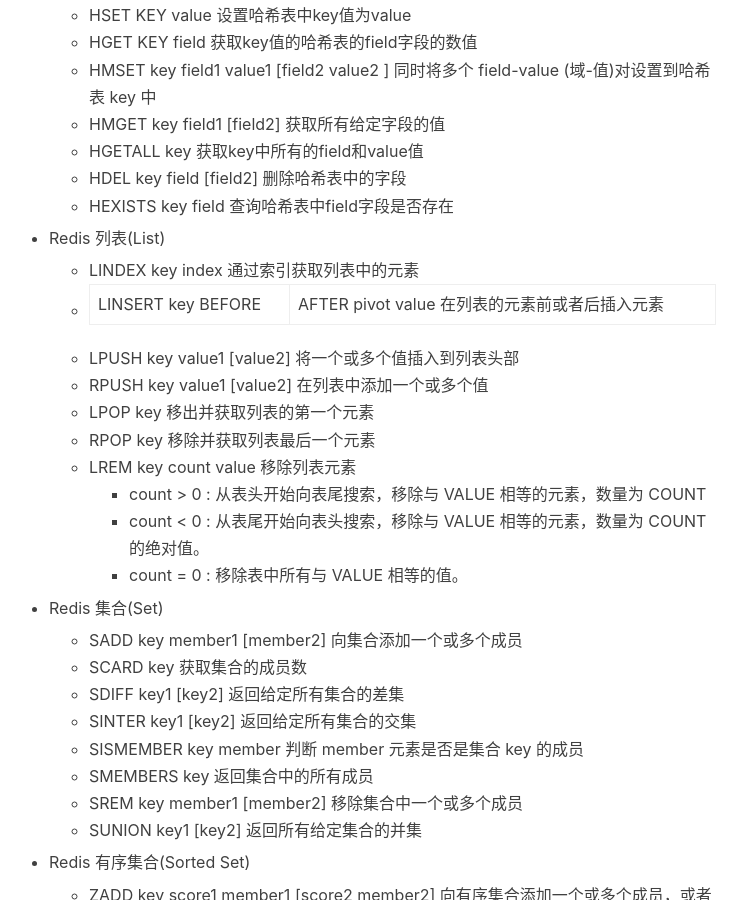
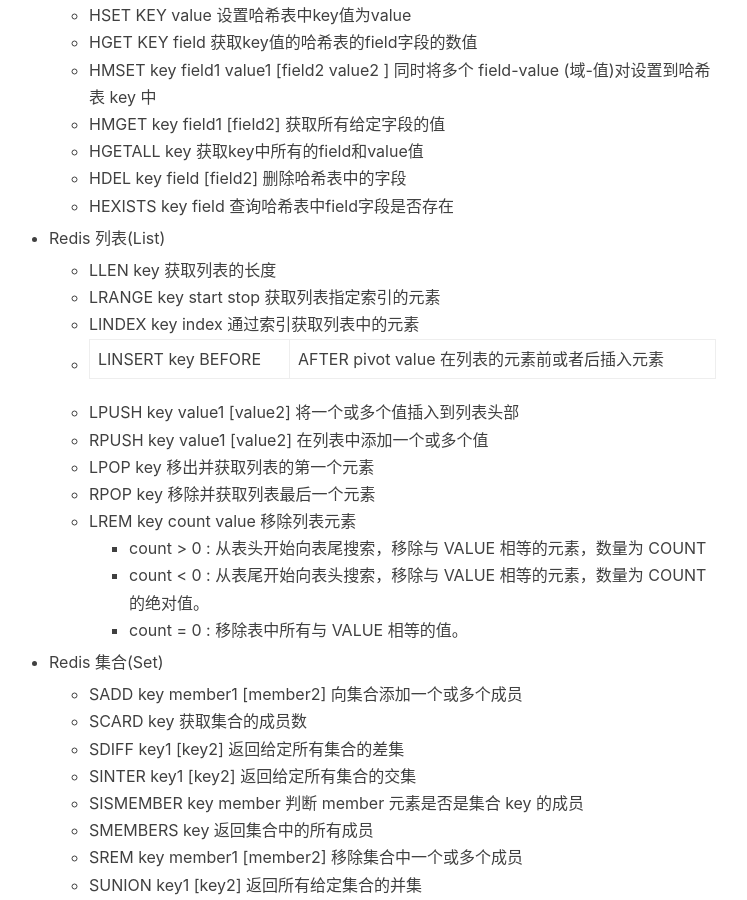
Before and after one commit to mickey0524/mickey0524.github.io, a Jekyll site: the page built from _posts/2017-11-18-redis-learn.md, in a window 1280 px wide and 900 px high, scrolled down 1169 px. Shown: the whole window, without its empty margins (256-1003 px from the left). Built offline with Jekyll 4.4.1, drawn with Linux system fonts in a browser that asks for light colours; nearby versions of some CDN libraries; comment, search, counter and statistics services are not loaded.

Commit message:
fix(redis): 增加redis list 部分api

```diff
--- a/_posts/2017-11-18-redis-learn.md
+++ b/_posts/2017-11-18-redis-learn.md
@@ -43,6 +43,8 @@
 
 * Redis 列表(List)
 
+  * LLEN key 获取列表的长度
+  * LRANGE key start stop 获取列表指定索引的元素
   * LINDEX key index 通过索引获取列表中的元素
   * LINSERT key BEFORE|AFTER pivot value 在列表的元素前或者后插入元素
   * LPUSH key value1 [value2] 将一个或多个值插入到列表头部
```
